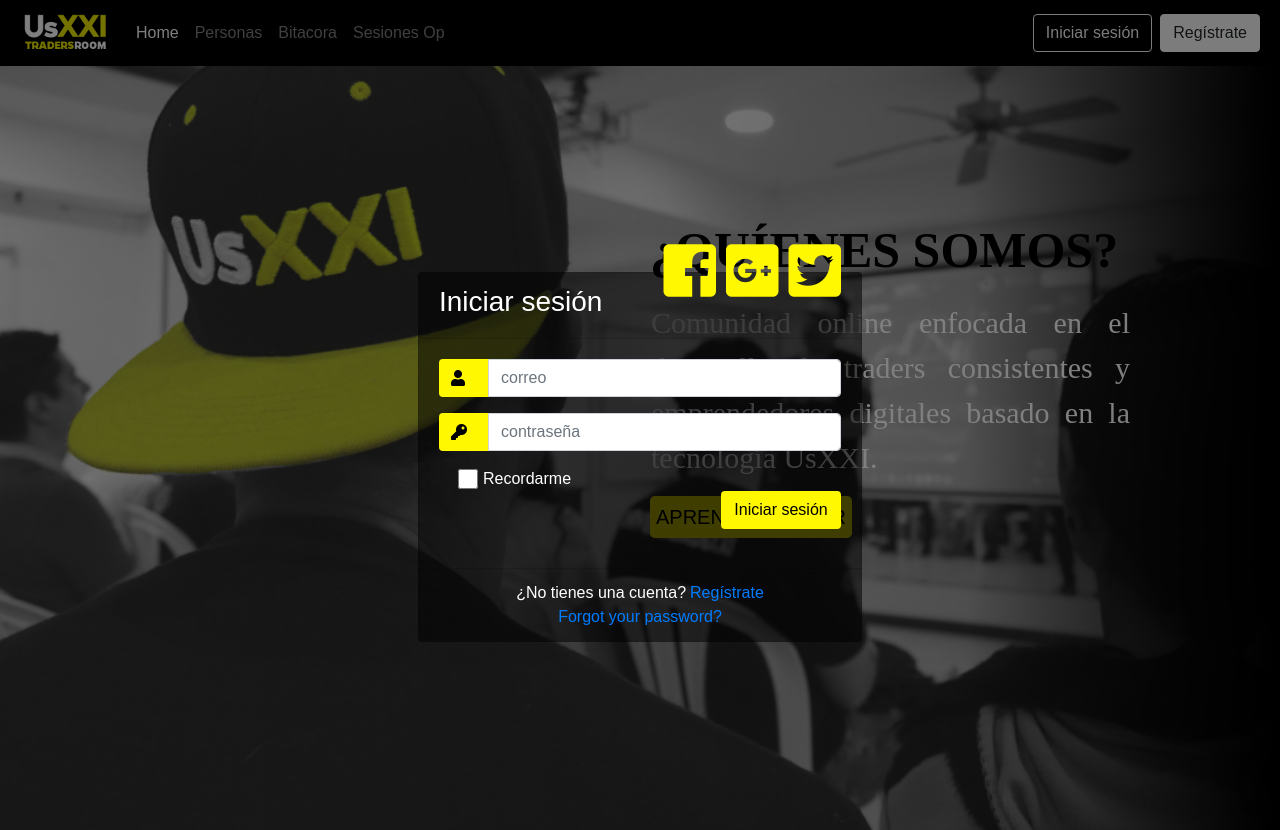
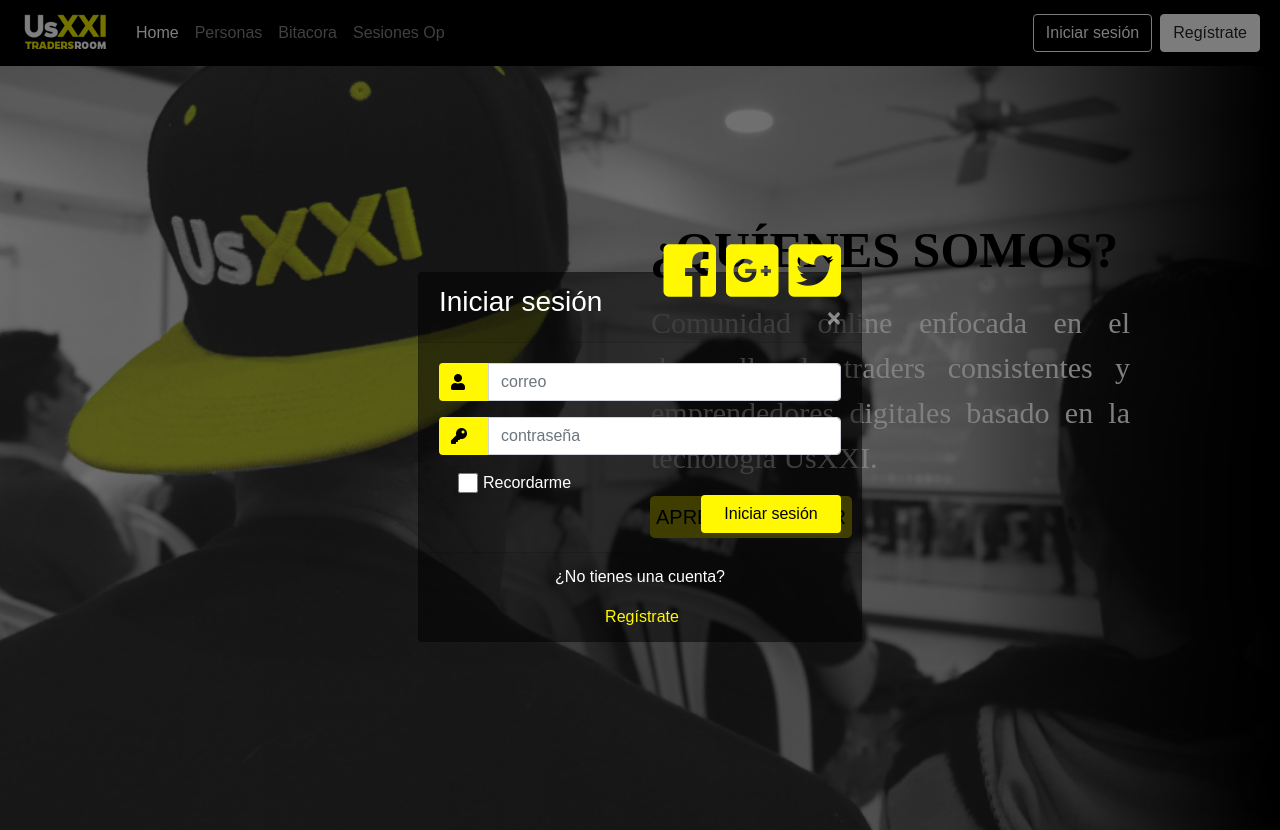
Before and after one commit to santiagocorrea6/TradersRoomUsXXI, a PHP site: page / in a window 1280 px wide, after a click on "Iniciar sesión". Shown: the top 830 px of the page. Run offline with PHP 8.4, Linux system fonts and the light colour scheme; some libraries are stand-ins or nearby versions; some web fonts are replaced.

Commit message:
Final Version
Detalles finales

```diff
--- a/css/estilo.css
+++ b/css/estilo.css
@@ -64,18 +64,20 @@
 }
 
 .login_btn{
-color: black;
-background-color: #FFF800;
-width: 120px;
+	color: black;
+	background-color: #FFF800;
+	width: 140px !important;
 }
 
 .login_btn:hover{
-color: black;
-background-color: white;
+	color: black;
+	background-color: white;
+	width: 140px !important;
 }
 
 .links a{
-margin-left: 4px;
+	margin-left: 4px;
+	color: #FFF800 !important;
 }
 
 .img-fluid:hover{
--- a/css/estilo_bitacora.css
+++ b/css/estilo_bitacora.css
@@ -140,12 +140,13 @@
 .login_btn{
 	color: black;
 	background-color: #FFF800;
-width: 120px;
+	width: 140px;
 }
 
 .login_btn:hover{
 	color: black;
 	background-color: white;
+	width: 140px;
 }
 
 .links{
@@ -154,6 +155,7 @@
 
 .links a{
 	margin-left: 4px;
+	color: #FFF800 !important;
 }
 
 .img-fluid:hover{
--- a/css/estilo_index.css
+++ b/css/estilo_index.css
@@ -3,7 +3,6 @@
 	/*border:1px solid;*/
 
 }
-
 
 .img-principal{
   	background-attachment: fixed;
@@ -212,6 +211,19 @@
 	margin-left: 1px;
 }
 
+.login_btn{
+	width: 140px !important;
+}
+
+.login_btn:hover{
+	width: 140px !important;
+}
+
+.links a{
+	color: #FFF800 !important;
+}
+
+
 
 
 
--- a/css/estilo_perfil.css
+++ b/css/estilo_perfil.css
@@ -202,16 +202,18 @@
 .login_btn{
 color: black;
 background-color: #FFF800;
-width: 120px;
+width: 140px;
 }
 
 .login_btn:hover{
 color: black;
 background-color: white;
+width: 140px;
 }
 
 .links a{
 margin-left: 4px;
+color: #FFF800;
 }
 
 .img-fluid:hover{
--- a/index.php
+++ b/index.php
@@ -76,6 +76,7 @@
           <div class="card-header">
 
             <h3>Iniciar sesión</h3>
+            <button type="button" class="close text-light" data-dismiss="modal" onclick="window.location.href='index.php'" style="margin-top: -20px;">&times;</button>
             <div class="d-flex justify-content-end social_icon">
               <span><i class="fab fa-facebook-square"></i></span>
               <span><i class="fab fa-google-plus-square"></i></span>
@@ -114,11 +115,10 @@
 
           <div class="card-footer">
             <div class="d-flex justify-content-center links">
-              ¿No tienes una cuenta?<a href="registro.php">Regístrate</a>
+              <p>¿No tienes una cuenta?</p><br>
             </div>
-
-            <div class="d-flex justify-content-center">
-              <a href="#">Forgot your password?</a>
+            <div class="d-flex justify-content-center links" id="amarillo">
+              <a href="registro.php">Regístrate</a>
             </div>
           </div>
         </div>
```
Also changed, not shown: bitacora.php (+4 -4 lines), css/estilo_personas.css (+13 -0 lines), css/sesiones.css (+13 -0 lines), index_error.php (+3 -4 lines), personas.php (+5 -5 lines), registro.php (+4 -4 lines), sesiones.php (+4 -4 lines), img/perfil/perfil2.jpg (added). Lines whose indentation alone changed are shown as unchanged.
